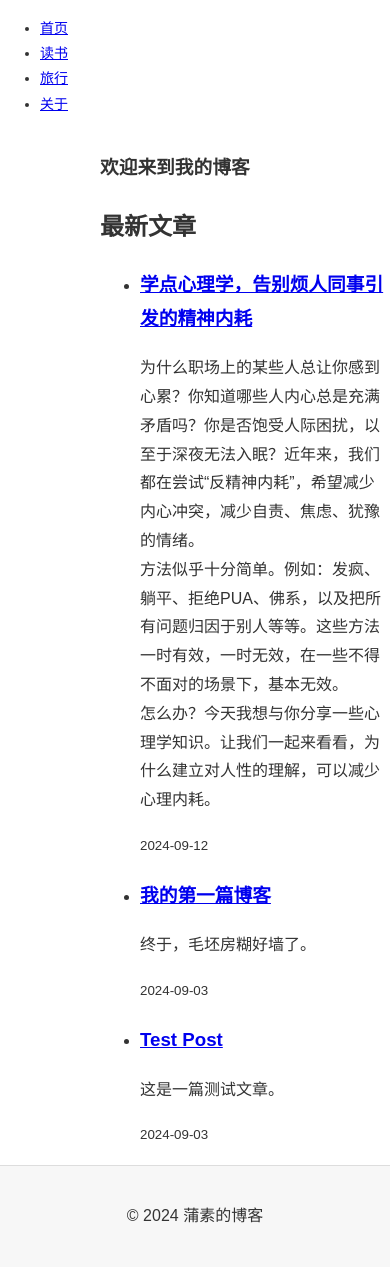
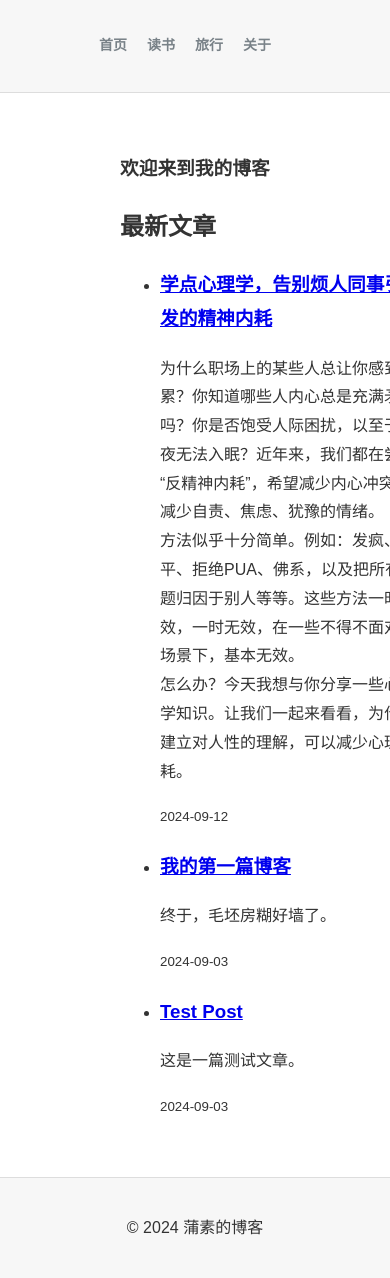
Before and after one commit to pususu/skills-github-pages, a Jekyll site: the page built from index.html, in a window 390 px wide. Built offline with Jekyll 4.4.1, drawn with Linux system fonts in a browser that asks for light colours.

Commit message:
Update style.css

```diff
--- a/assets/css/style.css
+++ b/assets/css/style.css
@@ -16,11 +16,96 @@ body {
     box-sizing: border-box;
 }
 
+/* 顶部导航栏样式 */
+.site-header {
+    background-color: #f7f7f7;
+    padding: 10px 0;
+    border-bottom: 1px solid #ddd;
+}
+
+/* 导航栏列表样式 */
+.nav ul {
+    list-style-type: none;
+    margin: 0;
+    padding: 0;
+    display: flex;
+    justify-content: center;
+    height: 72px;
+    align-items: center;
+    flex-wrap: wrap;
+}
+
+/* 导航栏中的每个项目 */
+.nav ul li {
+    margin-right: 50px;
+    font-size: 18px;
+}
+
+/* 导航栏链接样式 */
+.nav ul li a {
+    text-decoration: none;
+    color: #798288;
+    font-weight: bold;
+}
+
+.nav ul li a:hover {
+    color: #000;
+}
+
+/* 主体内容布局 */
+.main-content {
+    display: flex;
+    flex-wrap: wrap;
+    align-items: flex-start;
+    max-width: 1200px;
+    margin: 20px auto;
+    padding: 20px;
+}
+
+/* 左侧栏样式 */
+.sidebar {
+    flex: 1;
+    max-width: 250px;
+    margin-right: 30px;
+    text-align: center;
+    padding: 20px;
+    background-color: transparent;
+}
+
+/* 个人信息部分 */
+.sidebar .profile {
+    text-align: center;
+}
+
+.sidebar .profile img {
+    border-radius: 50%;
+    width: 120px;
+    height: 120px;
+}
+
+.sidebar .profile h2 {
+    font-size: 24px;
+    margin-top: 10px;
+}
+
+.sidebar .profile p {
+    font-size: 16px;
+    color: #666;
+}
+
+/* 右侧内容区域样式 */
+.content {
+    flex: 3;
+    padding-left: 30px;
+    min-width: 300px;
+}
+
 /* 日期与段落的间距调整 */
 .post-meta {
     font-size: 14px;
     color: #999;
     margin-bottom: 5px; /* 减少日期下方的间距 */
+    margin-top: 0;      /* 去除日期上方的多余间距 */
 }
 
 /* 段落与段落之间的间距 */
@@ -30,6 +115,7 @@ body {
     line-height: 1.8;
     margin-bottom: 15px; /* 调整段落之间的间距为15px */
     padding-bottom: 5px; /* 添加内部填充，进一步调整段落间距 */
+    word-wrap: break-word; /* 确保长单词自动换行 */
 }
 
 /* 标题与段落的间距调整 */
@@ -71,6 +157,11 @@ body {
 
 /* 针对平板和小屏幕 */
 @media (max-width: 768px) {
+    .nav ul li {
+        margin-right: 20px;
+        font-size: 16px;
+    }
+
     .sidebar {
         display: none;
     }
```
